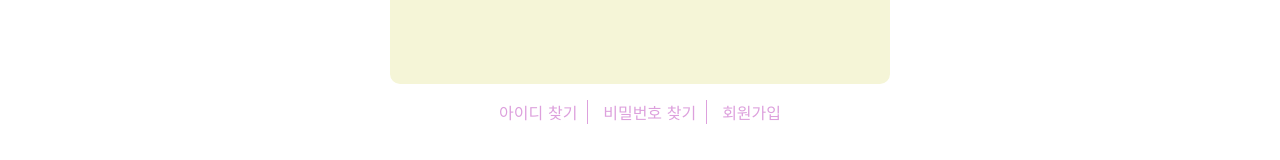
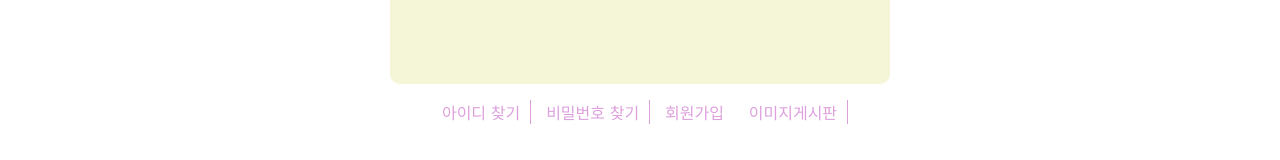
Before and after one commit to 5JINWOO/dogdog, a plain HTML site: page login.html in a window 1280 px wide. Shown: the part 494-654 px from the top of the page. Drawn offline with Linux system fonts and the light colour scheme; a web font is replaced by a local one.

Commit message:
imgnotice

```diff
--- a/login.html
+++ b/login.html
@@ -64,6 +64,7 @@
                         <li><a href="#">아이디 찾기</a></li>
                         <li><a href="#">비밀번호 찾기</a></li>
                         <li><a href="register.html">회원가입</a></li>
+                        <li><a href="imgNotice.html">이미지게시판</a></li>
                     </ul>
                 </div>
 
```
